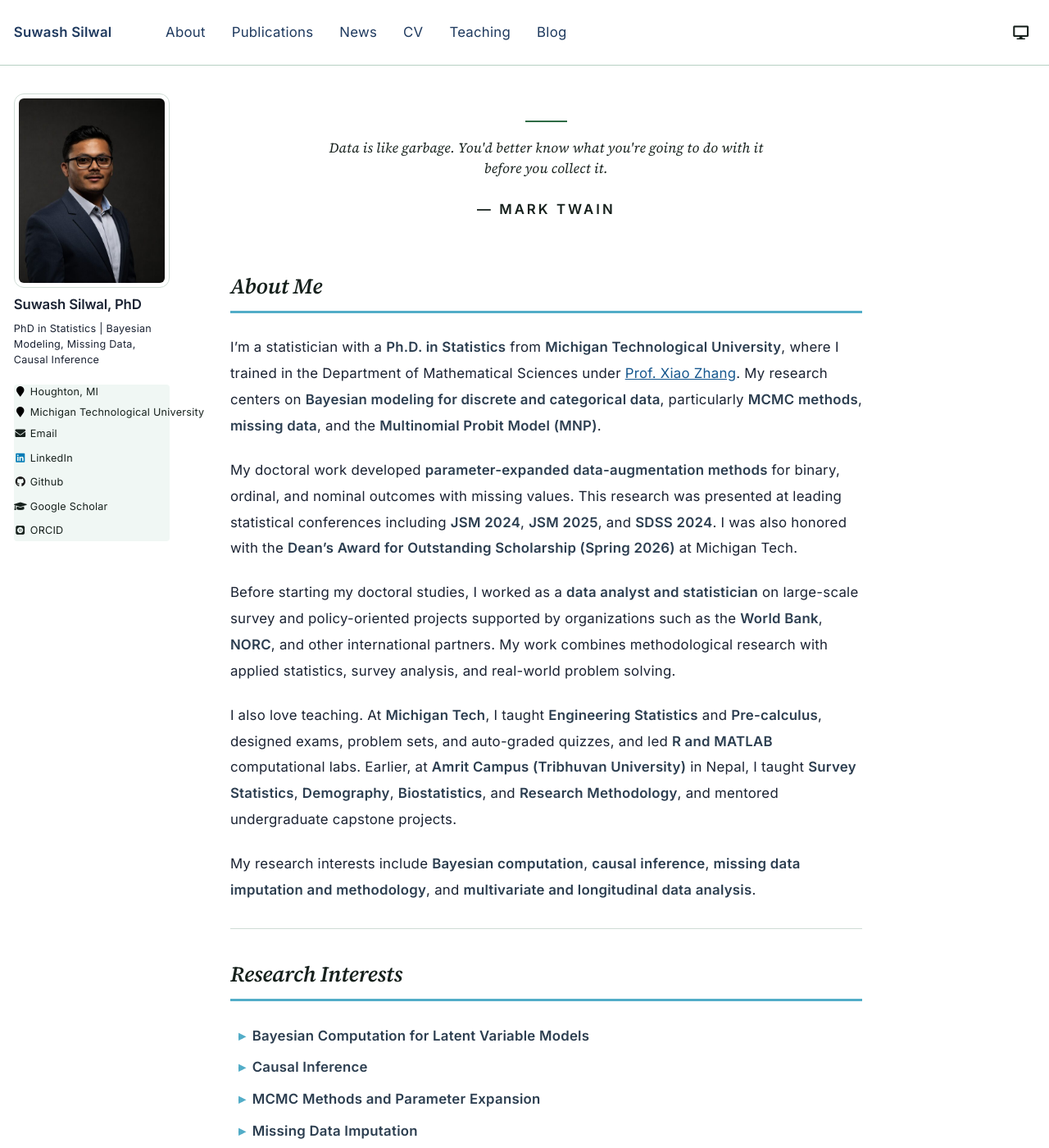
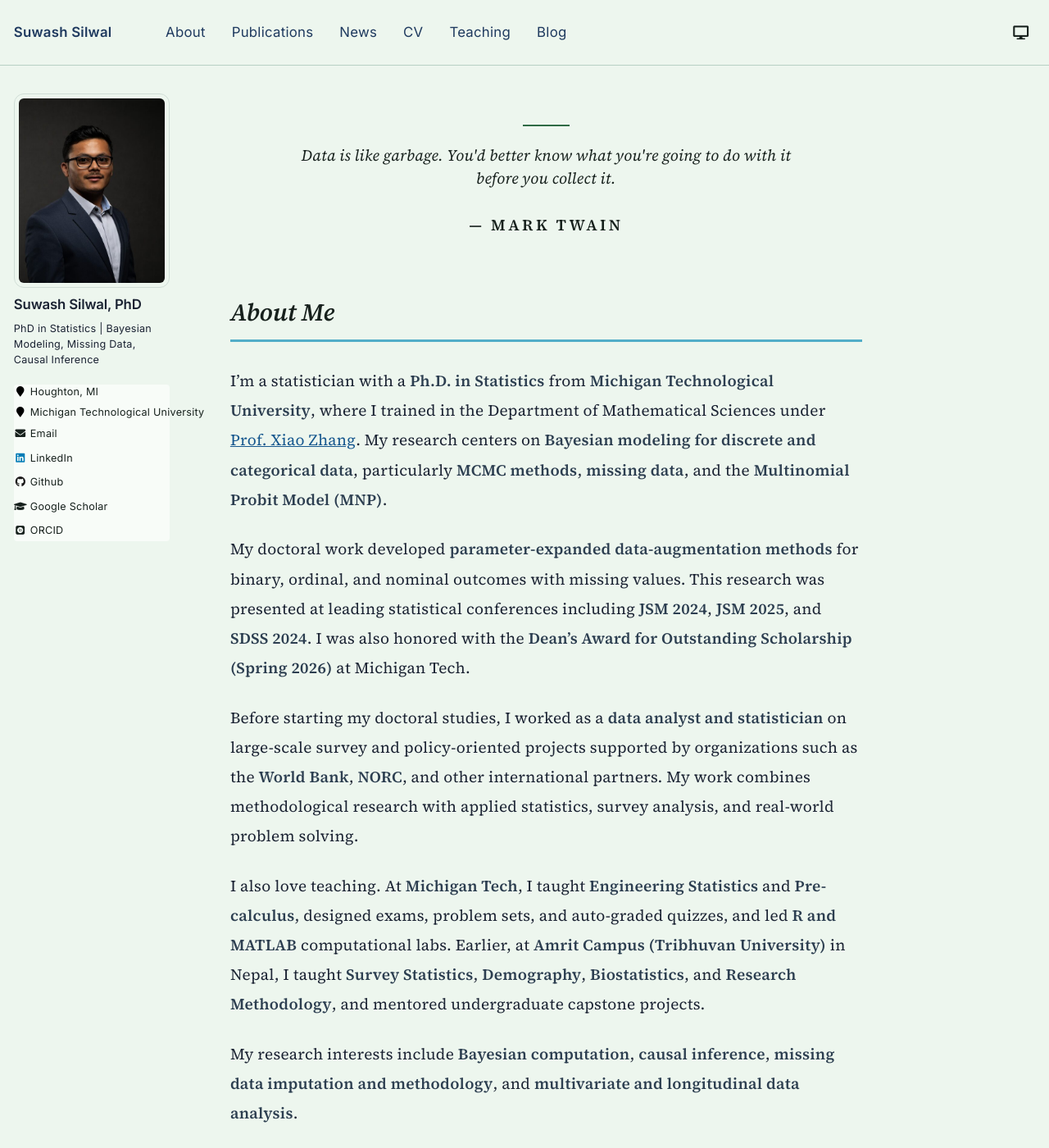
Before and after one commit to ssilwal050/ssilwal050.github.io, a Jekyll site: the page built from _pages/about.md, in a window 1280 px wide and 1400 px high. Shown: the whole window at 82% size. Built offline with Jekyll 4.4.1, drawn with Linux system fonts in a browser that asks for light colours; some web fonts are replaced.

Commit message:
Use pale green, navy, and academic reading typography

```diff
--- a/_includes/head/custom.html
+++ b/_includes/head/custom.html
@@ -12,7 +12,7 @@
 <meta name="theme-color" content="#ffffff">
 <link rel="preconnect" href="https://fonts.googleapis.com">
 <link rel="preconnect" href="https://fonts.gstatic.com" crossorigin>
-<link rel="stylesheet" href="https://fonts.googleapis.com/css2?family=Source+Serif+4:ital,opsz,wght@0,8..60,400;0,8..60,600;0,8..60,700;1,8..60,400;1,8..60,600&family=Inter:wght@400;500;600&family=Fira+Code:wght@400;500&display=swap">
+<link rel="stylesheet" href="https://fonts.googleapis.com/css2?family=Source+Serif+4:ital,opsz,wght@0,8..60,400;0,8..60,600;0,8..60,700;1,8..60,400;1,8..60,600&family=Inter:wght@400;500;600&family=Fira+Code:wght@400;500&family=STIX+Two+Text:ital,wght@0,400;0,600;0,700;1,400;1,700&display=swap">
 <link rel="stylesheet" href="{{ base_path }}/assets/css/academicons.css"/>
 <link rel="stylesheet" href="{{ base_path }}/assets/css/custom.css?v={{ site.time | date: '%s' }}"/>
 
--- a/assets/css/custom.css
+++ b/assets/css/custom.css
@@ -422,6 +422,35 @@
   }
 }
 
+/* Academic reading typography */
+:root {
+  --reading-font: "STIX Two Text", "Source Serif 4", Georgia, serif;
+}
+
+.page__content,
+.page__content p,
+.page__content blockquote,
+.archive__item-excerpt {
+  font-family: var(--reading-font);
+}
+
+.page__content {
+  font-size: clamp(1.0625rem, 1rem + 0.35vw, 1.1875rem);
+  line-height: 1.55;
+}
+
+.page__content p {
+  font-size: 1em;
+}
+
+#main :is(.page__title, .archive__item-title, .page__content h1, .page__content h2, .page__content h3) {
+  font-family: var(--reading-font);
+}
+
+.page__content .opening-quote .opening-quote__text {
+  font-family: var(--reading-font);
+}
+
 /* Site theme */
 .masthead__menu {
   display: flex;
@@ -530,13 +559,13 @@ html[data-theme="dark"] a:focus-visible {
 /* Light palette */
 html:not([data-theme="dark"]) {
   color-scheme: light;
-  --light-background: #ffffff;
-  --light-surface: #f0f7f4;
+  --light-background: #edf6ee;
+  --light-surface: #f8fcf8;
   --light-text: #17211d;
   --light-accent: #16578e;
   --light-action: #1f634b;
   --light-border: #b7d0c4;
-  --light-footer: #184739;
+  --light-footer: #153752;
   background-color: var(--light-background);
 }
 
```
